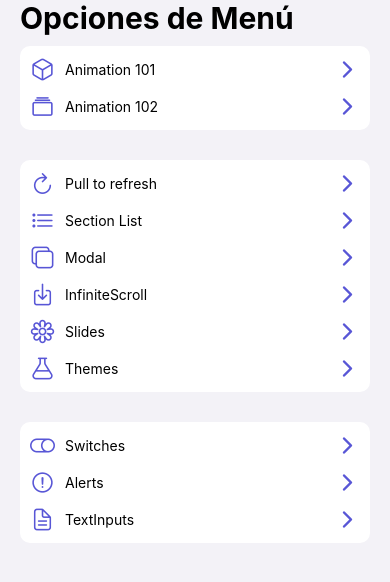
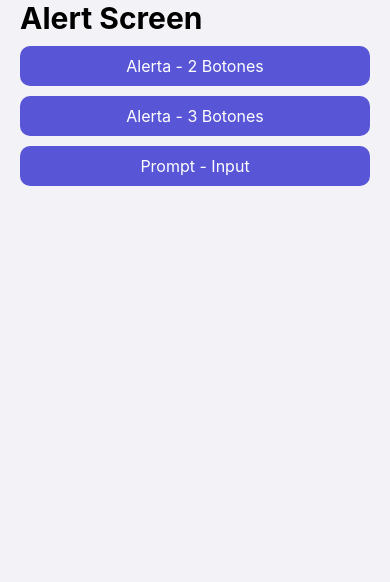
Before and after one commit to andrew3229/ComponentesRN, a React Native app: screen /AlertScreen in a window 390 px wide. Shown: the top 582 px of the page. Built offline with nearby package versions, Linux system fonts and the light colour scheme.

Commit message:
agregamos pantalla de alertas

```diff
--- a/src/presentation/components/ui/Button.tsx
+++ b/src/presentation/components/ui/Button.tsx
@@ -17,7 +17,8 @@ export const Button = ({ text, style, onPress }: Props) => {
                     opacity: pressed ? 0.8 : 1,
                     backgroundColor: colors.primary
 
-                }
+                },
+                style
             ])}
         >
             <Text
--- a/src/presentation/components/ui/MenuItem.tsx
+++ b/src/presentation/components/ui/MenuItem.tsx
@@ -2,6 +2,7 @@ import { Text, View, StyleSheet, Pressable } from 'react-native'
 import { colors, globalStyles } from '../../../config/theme/theme';
 import Icon from 'react-native-vector-icons/Ionicons';
 import { useNavigation } from '@react-navigation/native';
+import { Separator } from './Separator';
 
 interface Props {
     name: string;
@@ -17,6 +18,7 @@ export const MenuItem = ({ name, icon, component, isFirst = false, isLast = fals
 
     const navigation = useNavigation<any>();
     return (
+        <>
             <Pressable
                 onPress={() => navigation.navigate(component)}
             >
@@ -48,6 +50,13 @@ export const MenuItem = ({ name, icon, component, isFirst = false, isLast = fals
 
                 </View>
             </Pressable>
+
+            {
+                !isLast && (
+                    <Separator />
+                )
+            }
+        </>
     )
 }
 
--- /dev/null
+++ b/src/presentation/components/ui/Separator.tsx
@@ -0,0 +1,32 @@
+import { Text, View, StyleSheet, StyleProp, ViewStyle } from 'react-native';
+import { colors } from '../../../config/theme/theme';
+
+
+interface Props {
+    style?: StyleProp<ViewStyle>
+}
+
+export const Separator = ( { style }: Props) => {
+    return (
+        <View
+        style={{
+            backgroundColor: colors.cardBackground,
+        }}
+        >
+            <View
+            style={[
+                {
+                    alignSelf: 'center',
+                    width: '90%',
+                    height: 1,
+                    backgroundColor: colors.text,
+                    opacity: 0.3,
+                    marginVertical: 8
+                },
+                style
+            ]}
+        >
+        </View>
+        </View>
+    )
+}
--- a/src/presentation/navigator/Navigator.tsx
+++ b/src/presentation/navigator/Navigator.tsx
@@ -3,6 +3,7 @@ import { HomeScreens } from '../../screens/home/HomeScreens';
 import { Animation101Screen } from '../../screens/animations/Animation101Screen';
 import { Animation102Screen } from '../../screens/animations/Animation102Screen';
 import { SwitchScreen } from '../../screens/switches/SwitchScreen';
+import { AlertScreen } from '../../screens/alerts/AlertScreen';
 
 const Stack = createStackNavigator();
 
@@ -17,6 +18,7 @@ export const Navigator = () => {
             <Stack.Screen name="Animation101Screen" component={Animation101Screen} />
             <Stack.Screen name="Animation102Screen" component={Animation102Screen} />
             <Stack.Screen name="SwitchScreen" component={SwitchScreen} />
+            <Stack.Screen name="AlertScreen" component={AlertScreen} />
         </Stack.Navigator>
     );
 }
--- /dev/null
+++ b/src/screens/alerts/AlertScreen.tsx
@@ -0,0 +1,62 @@
+import { Text, View, StyleSheet, Alert } from 'react-native'
+import { Title } from '../../presentation/components/ui/Title'
+import { CustomView } from '../../presentation/components/ui/CustomView'
+import { globalStyles } from '../../config/theme/theme'
+import { Button } from '../../presentation/components/ui/Button'
+export const AlertScreen = () => {
+
+    const createTwoButtonAlert = () =>
+        Alert.alert('Titulo de Alerta', 'Esta seguro de realizar esta accion?', [
+            {
+                text: 'Cancelar',
+                onPress: () => console.log('Cancel Pressed'),
+                style: 'destructive',
+            },
+            { text: 'Continuar', onPress: () => console.log('OK Pressed') },
+        ], {
+            userInterfaceStyle: 'dark'
+        });
+
+    const createThreeButtonAlert = () =>
+        Alert.alert('Alert Title', 'My Alert Msg', [
+            {
+                text: 'Ask me later',
+                onPress: () => console.log('Ask me later pressed'),
+            },
+            {
+                text: 'Cancel',
+                onPress: () => console.log('Cancel Pressed'),
+                style: 'cancel',
+            },
+            { text: 'OK', onPress: () => console.log('OK Pressed') },
+        ],
+            {
+                cancelable: true,
+                onDismiss: () => console.log('onDismiss'),
+            });
+
+    return (
+        <CustomView style={globalStyles.globalMargin}>
+            <Title text='Alert Screen' />
+
+            <Button
+                text='Alerta - 2 Botones'
+                onPress={createTwoButtonAlert}
+            />
+
+            <View style={{ height: 10 }} />
+
+            <Button
+                text='Alerta - 3 Botones'
+                onPress={createThreeButtonAlert}
+            />
+
+            <View style={{ height: 10 }} />
+
+            <Button
+                text='Prompt - Input'
+                onPress={() => { }}
+            />
+        </CustomView>
+    )
+}
--- a/src/screens/switches/SwitchScreen.tsx
+++ b/src/screens/switches/SwitchScreen.tsx
@@ -3,6 +3,7 @@ import { CustomView } from '../../presentation/components/ui/CustomView'
 import { Card } from '../../presentation/components/ui/Card';
 import { Switch } from 'react-native-gesture-handler';
 import { CustomSwitch } from '../../presentation/components/ui/CustomSwitch';
+import { Separator } from '../../presentation/components/ui/Separator';
 export const SwitchScreen = () => {
 
     const [isEnabled, setIsEnabled] = useState(false);
@@ -20,20 +21,22 @@ export const SwitchScreen = () => {
             <Card>
                 <CustomSwitch
                     isOn={state.isActive}
-                    onChange={(value) => setState({ ...state, isActive: value })}
+                    onChange={value => setState({ ...state, isActive: value })}
                     text='Esta Activo?'
                 />
 
+                <Separator />
 
                 <CustomSwitch
                     isOn={state.isHungry}
-                    onChange={(value) => setState({ ...state, isHungry: value })}
+                    onChange={value => setState({ ...state, isHungry: value })}
                     text='Tiene Hambre?'
                 />
 
+                <Separator />
                 <CustomSwitch
                     isOn={state.isHappy}
-                    onChange={(value) => setState({ ...state, isHappy: value })}
+                    onChange={value => setState({ ...state, isHappy: value })}
                     text='Es Feliz?'
                 />
             </Card>
```
Lines whose indentation alone changed are shown as unchanged.
